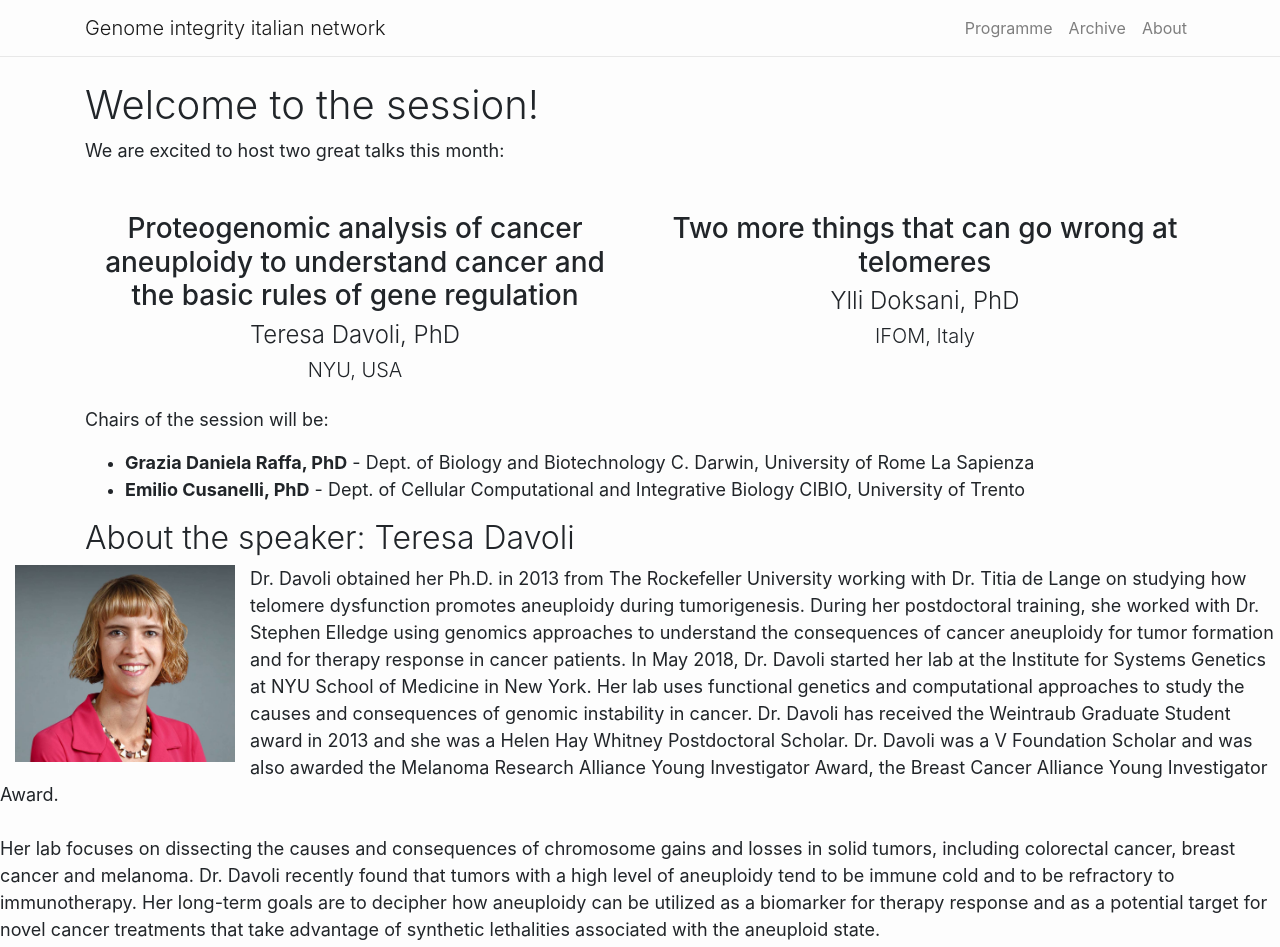
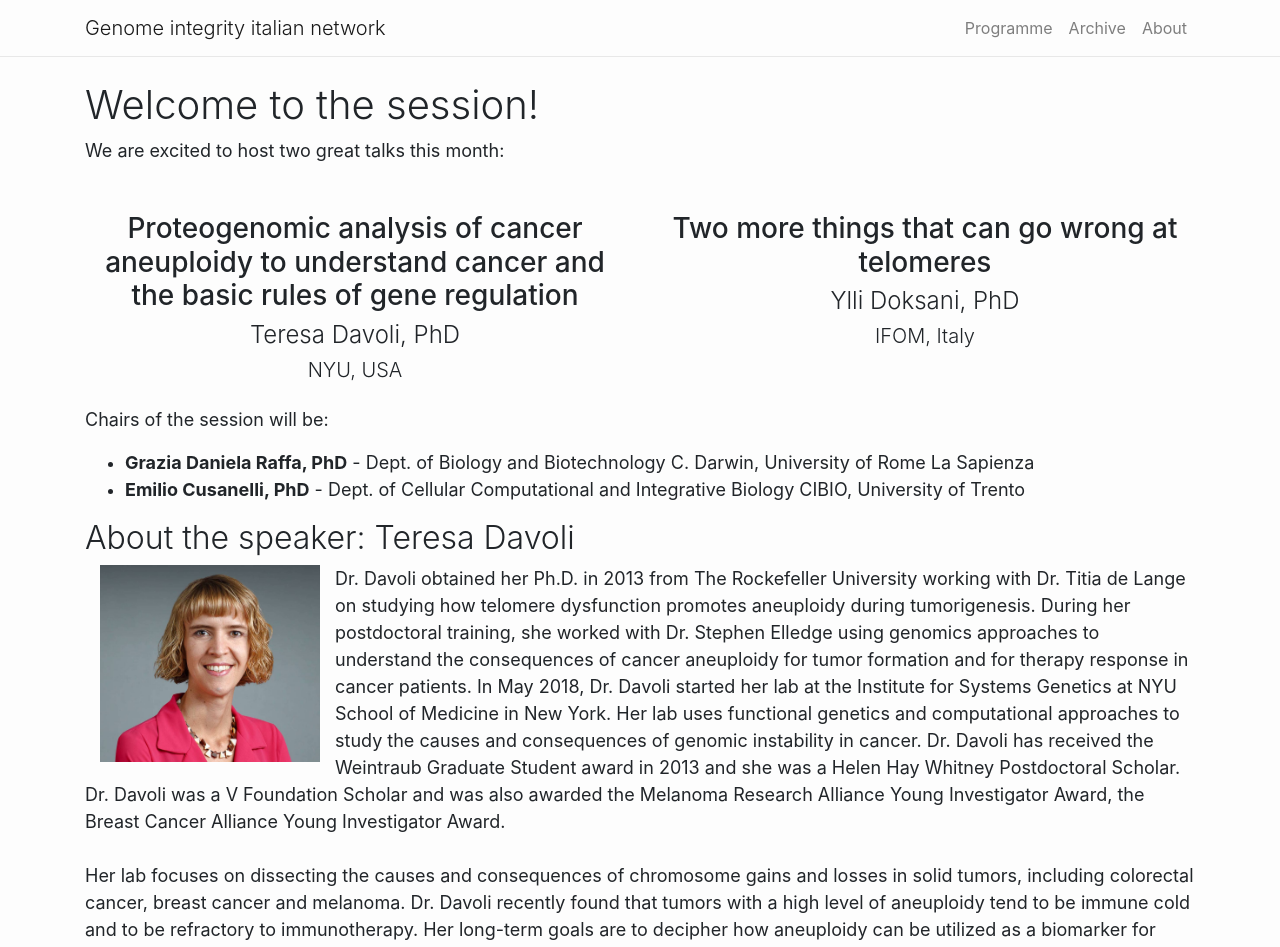
Before and after one commit to ftabaro/giin-website, a Jekyll site: the page built from _posts/2021-11-09-giin-webinar-series-november-session.markdown, in a window 1280 px wide. Shown: the top 947 px of the page. Built offline with Jekyll 4.4.1, drawn with Linux system fonts in a browser that asks for light colours; nearby versions of some CDN libraries.

Commit message:
fix layout without links

```diff
--- a/_layouts/webinar.html
+++ b/_layouts/webinar.html
@@ -51,9 +51,10 @@ layout: default
 
 </h2>
 </div>
-    <div class="col-lg-2 float-right">
+{% if speaker.website or speaker.pubmed %}
+    <div class="float-right">
+        <div class='d-none d-lg-block d-xl-block'>
         {% if speaker.website %}
-        <div class='d-none d-lg-block d-xl-block'>
             <a href="{{speaker.website}}" class="btn btn-primary" target="_blank" data-toggle="tooltip" data-placement="top" title="{{speaker.name}} personal website">
                 <i class="fas fa-user"></i>
             </a>
@@ -64,8 +65,10 @@ layout: default
             </a>
         {%endif%}
         </div>
+    </div>
+{% endif %}
 
-</div>
+
 </div>
 
 <div class="row mb-3">
```
Lines whose indentation alone changed are shown as unchanged.
